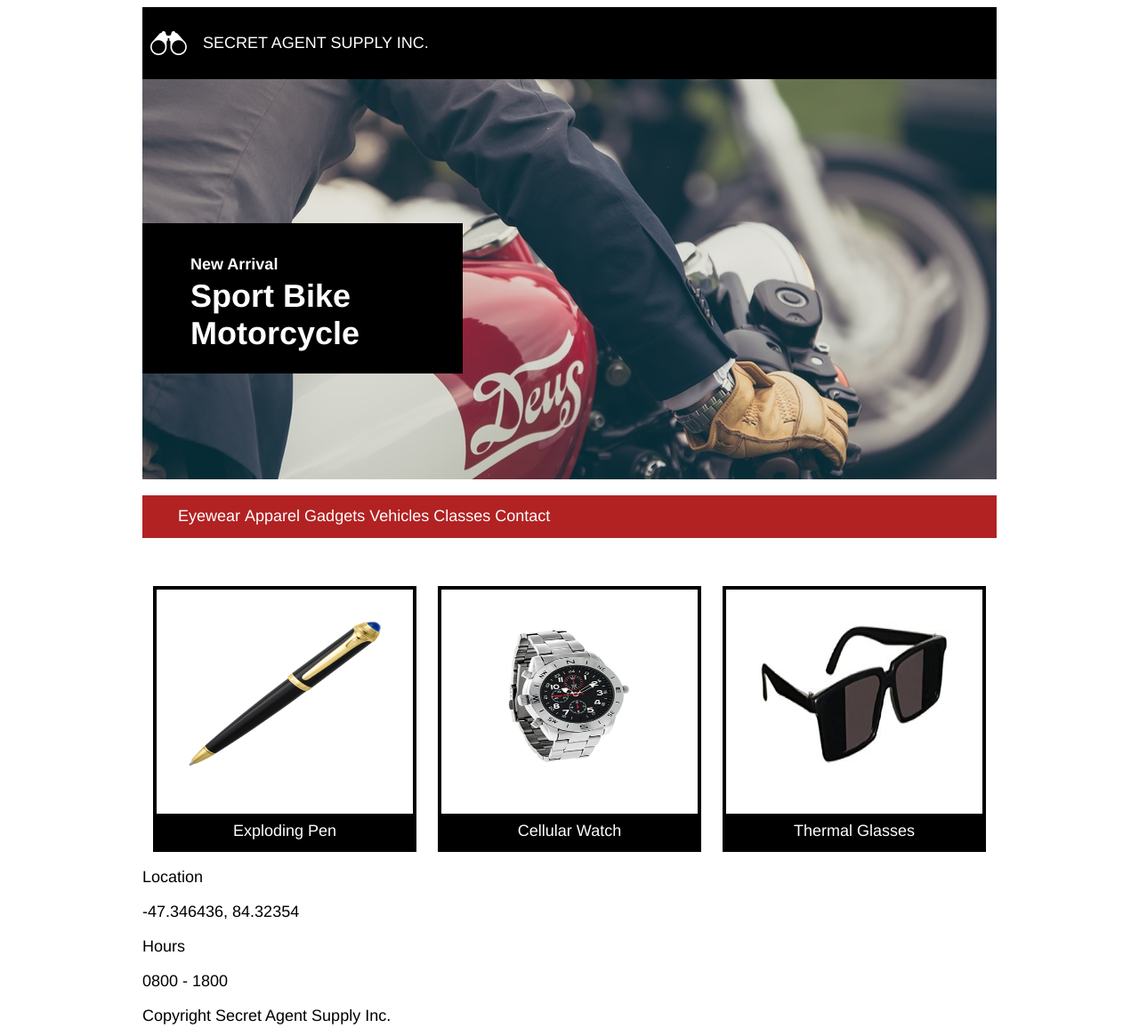
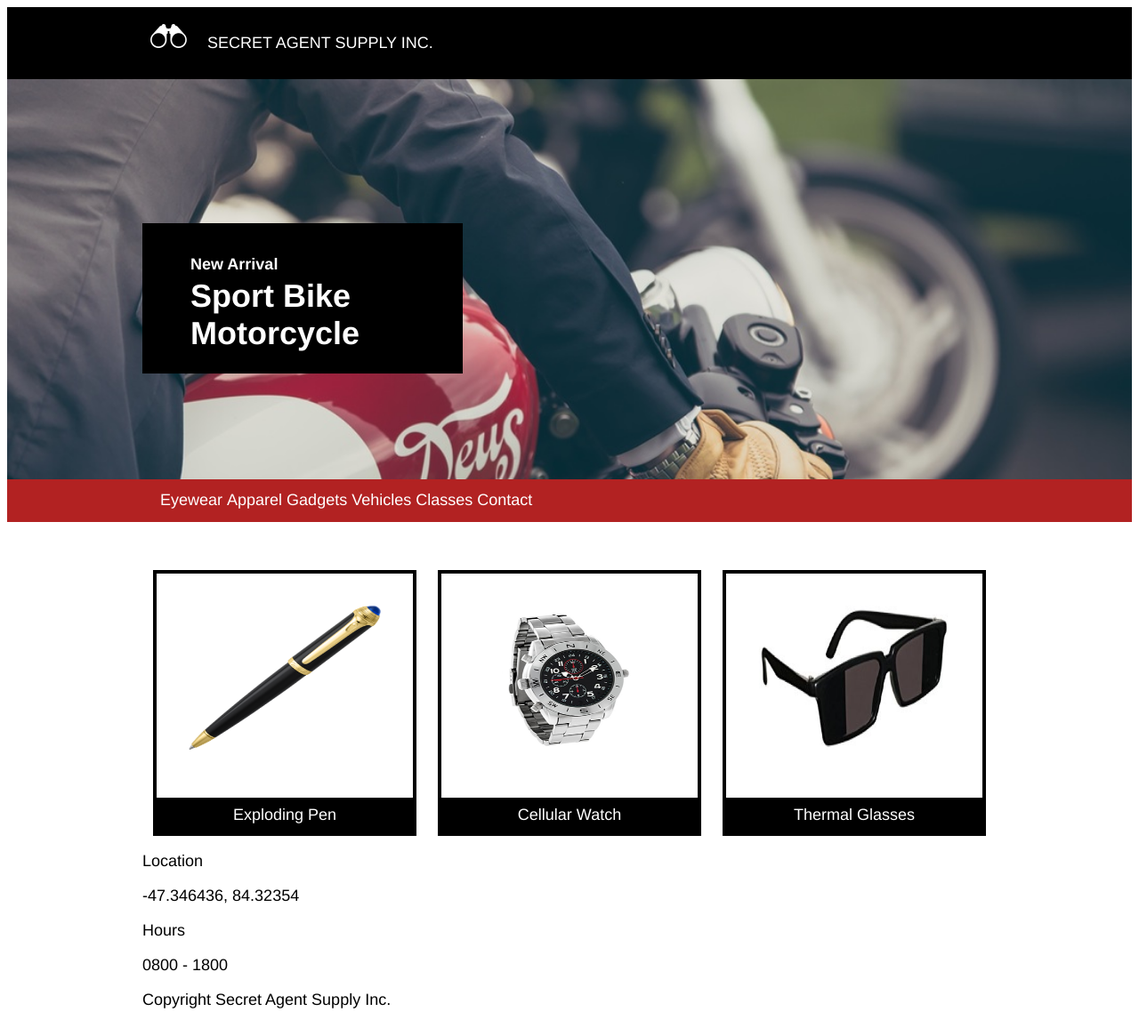
Before and after one commit to freckledlady/Secret-Agent-Supply, a plain HTML site: page index.html in a window 1280 px wide. Shown: the whole page at 89% size. Drawn offline with Linux system fonts and the light colour scheme.

Commit message:
solved container issue

```diff
--- a/index.html
+++ b/index.html
@@ -7,19 +7,22 @@
     <link href = "./resources/css/style.css" type = "text/css" rel= "stylesheet" />
   </head>
   <body>
+    <div class = "header">
       <div class = "container">
-    <div class = "header">
         <img src = "./resources/images/logo.png">
         <p>Secret Agent Supply Inc.</p>
       </div>
+    </div>
     <div class = "banner">
+      <div class = "container">
         <div class = "text-box">
           <h3>New Arrival</h3>
           <h1>Sport Bike Motorcycle</h1>
         </div>
       </div>
+    </div>
       <nav>
-        <ul>
+        <ul class = "container">
           <li><a href = "">Eyewear</a></li>
           <li><a href = "">Apparel</a></li>
           <li><a href = "">Gadgets</a></li>
@@ -29,7 +32,7 @@
         </ul>
       </nav>
 
-    <div class = "product-grid">
+    <div class = "product-grid container">
       <div class = "product">
         <img src = "./resources/images/pen.png" />
         <p>Exploding Pen</p>
@@ -43,14 +46,17 @@
         <p>Thermal Glasses</p>
       </div>
     </div>
-
+    <div class = container>
       <p>Location</p>
       <p>-47.346436, 84.32354</p>
       <p>Hours</p>
       <p>0800 - 1800</p>
+    </div>
     <footer>
+      <div class = container>
         <p>Copyright Secret Agent Supply Inc.</p>
+      </div>
     </footer>
-  </div>
+
   </body>
 </html>
--- a/resources/css/style.css
+++ b/resources/css/style.css
@@ -2,12 +2,14 @@ html {
   font-size: 18px;
   font-family: Helvetica;
   overflow-x: hidden;
+
 }
 
 .container {
   width: 960px;
   margin: 0 auto;
 }
+
 
 .header img {
   padding-left: 0.5rem;
@@ -17,12 +19,10 @@ html {
 
 .header {
   background-color: black;
-  display: flex;
-  align-items: center;
-
 }
 
 .header p {
+  display: inline-block;
   padding-top: 0.66rem;
   padding-bottom: 0.66rem;
   color: white;
@@ -32,8 +32,16 @@ html {
 
 .banner {
   background-image: url("../images/banner.jpeg");
+  background-repeat: no-repeat;
+  background-size: cover;
+  width: 100%;
   height: 25rem;
 
+}
+
+.text-box-container {
+  width: 960px;
+  margin: 0 auto;
 }
 
 .text-box {
@@ -42,6 +50,7 @@ html {
   color: white;
   width: 20rem;
   margin-top: 9rem;
+
 }
 
 .text-box h3 {
```
Lines whose indentation alone changed are shown as unchanged.
